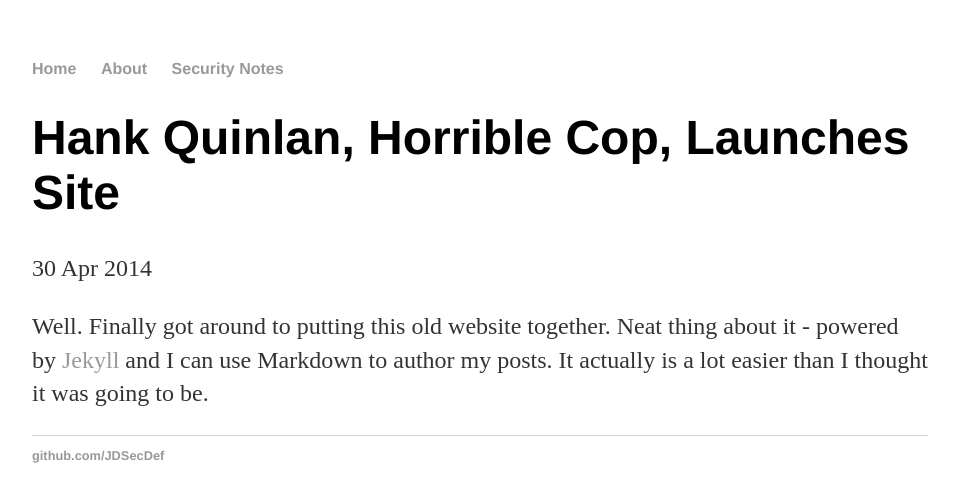
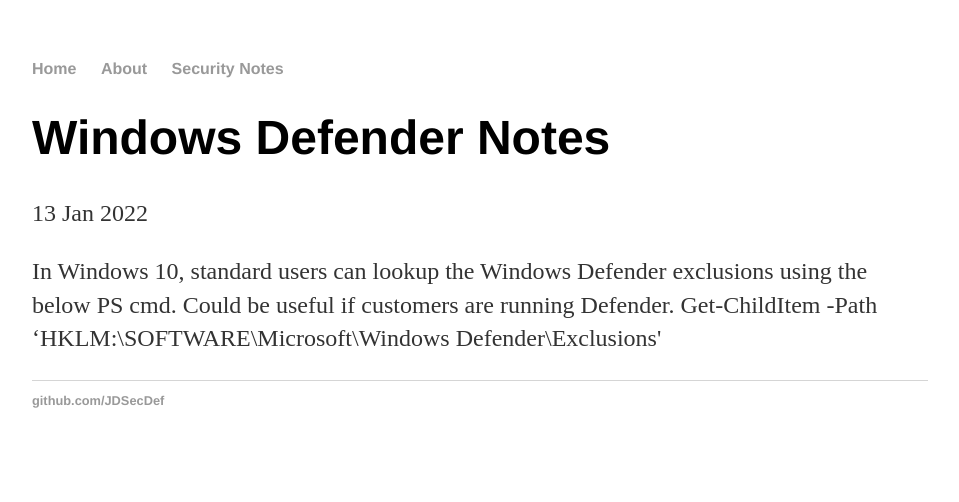
Before and after one commit to JDSecDef/JDSecDef.github.io, a Jekyll site: the page built from _posts/2022-01-30-First-Notes.md, in a window 1280 px wide. Shown: the top 502 px of the page, without its empty margins (160-1119 px from the left). Built offline with Jekyll 4.4.1, drawn with Linux system fonts in a browser that asks for light colours; Markdown is read by kramdown in place of the engine named in the settings.

Commit message:
Updates to security notes

```diff
--- a/_posts/2022-01-30-First-Notes.md
+++ b/_posts/2022-01-30-First-Notes.md
@@ -1,7 +1,8 @@
 ---
 layout: post
-title: "Hank Quinlan, Horrible Cop, Launches Site"
-date: 2014-04-30
+title: "Windows Defender Notes"
+date: 2022-01-13
 ---
 
-Well. Finally got around to putting this old website together. Neat thing about it - powered by [Jekyll](http://jekyllrb.com) and I can use Markdown to author my posts. It actually is a lot easier than I thought it was going to be.
+In Windows 10, standard users can lookup the Windows Defender exclusions using the below PS cmd. Could be useful if customers are running Defender.
+Get-ChildItem -Path 'HKLM:\SOFTWARE\Microsoft\Windows Defender\Exclusions\'
```
